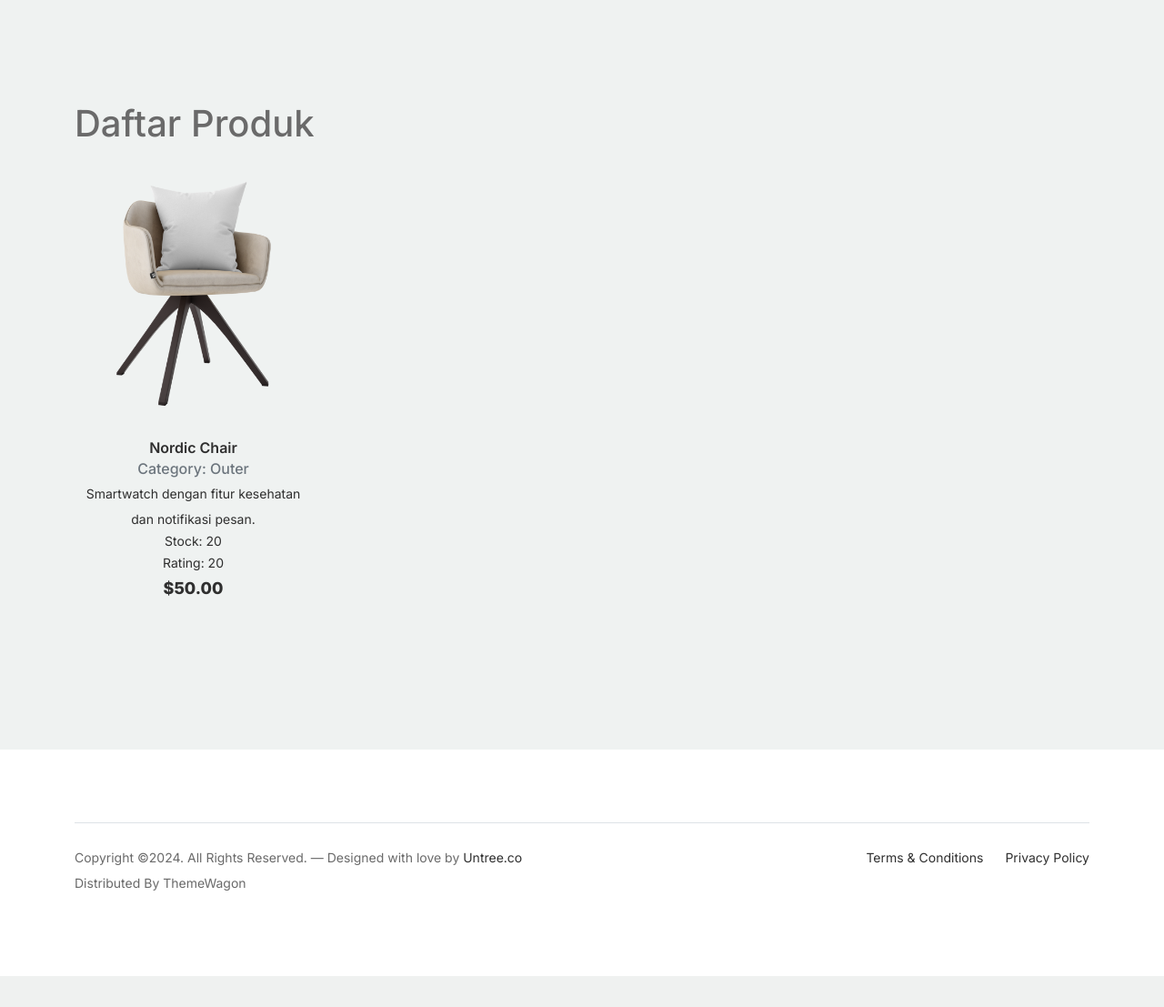
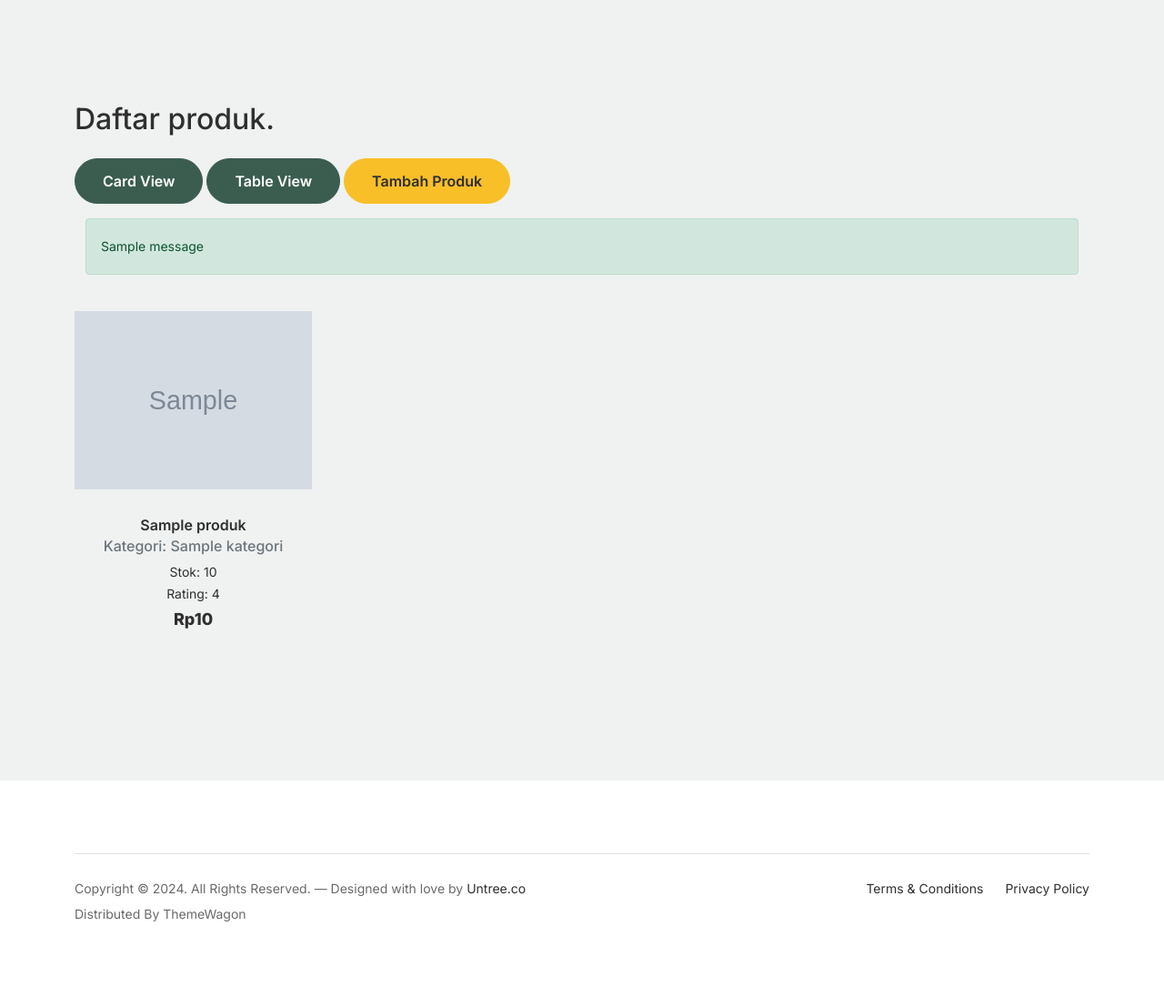
Before and after one commit to nabillassyfa/web-Olshop, a Python web app: template Admin/templates/index.html in a window 1280 px wide. Shown: the part 84-1191 px from the top of the page at 91% size. Before the commit the page ends 1157 px from the top, so only its background shows below. Run offline with Jinja, Linux system fonts and the light colour scheme; the template is opened without the code that fills it: most values are stand-ins (such as "Sample title", 1, 10 or a date in 2020); grey boxes marked "Sample" are stand-in pictures; one stand-in notice (Sample message) is shown.

Commit message:
admin produk

```diff
--- a/Admin/templates/index.html
+++ b/Admin/templates/index.html
@@ -1,15 +1,6 @@
-<!-- /*
-* Bootstrap 5
-* Template Name: Furni
-* Template Author: Untree.co
-* Template URI: https://untree.co/
-* License: https://creativecommons.org/licenses/by/3.0/
-*/ -->
 <!doctype html>
 <html lang="en">
 
-<!-- Mirrored from themewagon.github.io/furni/ by HTTrack Website Copier/3.x [XR&CO'2014], Sun, 03 Nov 2024 13:31:58 GMT -->
-<!-- Added by HTTrack --><meta http-equiv="content-type" content="text/html;charset=utf-8" /><!-- /Added by HTTrack -->
 <head>
   <meta charset="utf-8">
   <meta name="viewport" content="width=device-width, initial-scale=1, shrink-to-fit=no">
@@ -25,17 +16,24 @@
   <link href="{{ url_for('static', filename='css/tiny-slider.css') }}" rel="stylesheet">
   <link href="{{ url_for('static', filename='css/style.css') }}" rel="stylesheet">
   <title>Fashion Admin</title>
+
+  <style>
+    /* Style adjustments for table view */
+    #productTable {
+      display: none;
+    }
+  </style>
 </head>
 
 <body>
 
   <!-- Start Header/Navigation -->
   <nav class="custom-navbar navbar navbar navbar-expand-md navbar-dark bg-dark" arial-label="Furni navigation bar">
-
     <div class="container">
       <a class="navbar-brand" href="{{ url_for('index') }}">Fashion<span>.</span></a>
 
-				<button class="navbar-toggler" type="button" data-bs-toggle="collapse" data-bs-target="#navbarsFurni" aria-controls="navbarsFurni" aria-expanded="false" aria-label="Toggle navigation">
+      <button class="navbar-toggler" type="button" data-bs-toggle="collapse" data-bs-target="#navbarsFurni"
+        aria-controls="navbarsFurni" aria-expanded="false" aria-label="Toggle navigation">
         <span class="navbar-toggler-icon"></span>
       </button>
 
@@ -51,23 +49,125 @@
   </nav>
   <!-- End Header/Navigation -->
 
+
+
   <div class="product-section">
     <div class="container">
-                <h1 class="mb-3">Daftar Produk</h1>
+      <h2 class="mb-4 section-title">Daftar produk.</h2>
+      <div class="mb-4">
+        <!-- Toggle Button -->
+        <button onclick="toggleView('list')" class="btn btn-primary">Card View</button>
+        <button onclick="toggleView('table')" class="btn btn-primary">Table View</button>
+		<button class="btn btn-secondary" data-bs-toggle="modal" data-bs-target="#tambahProdukModal">Tambah Produk</button>
+		  <!-- Modal Tambah Produk -->
+		  <div class="modal fade" id="tambahProdukModal" tabindex="-1" aria-labelledby="tambahProdukModalLabel" aria-hidden="true">
+			<div class="modal-dialog">
+			  <div class="modal-content">
+				<div class="modal-header">
+				  <h5 class="modal-title" id="tambahProdukModalLabel">Tambah Produk</h5>
+				  <button type="button" class="btn-close" data-bs-dismiss="modal" aria-label="Close"></button>
+				</div>
+				<div class="modal-body">
+				  <form action="{{ url_for('tambah_produk') }}" method="POST">
+					<div class="mb-3">
+					  <label for="nama" class="form-label">Nama Produk</label>
+					  <input type="text" class="form-control" id="nama" name="nama" required>
+					</div>
+					<div class="mb-3">
+					  <label for="kategori" class="form-label">Kategori</label>
+					  <input type="text" class="form-control" id="kategori" name="kategori" required>
+					</div>
+					<div class="mb-3">
+					  <label for="stok" class="form-label">Stok</label>
+					  <input type="number" class="form-control" id="stok" name="stok" required>
+					</div>
+					<div class="mb-3">
+					  <label for="stok" class="form-label">Deskripsi</label>
+					  <input type="text" class="form-control" id="deskripsi" name="deskripsi" required>
+					</div>
+					<div class="mb-3">
+					  <label for="rating" class="form-label">Rating</label>
+					  <input type="number" step="0.1" class="form-control" id="rating" name="rating" required>
+					</div>
+					<div class="mb-3">
+					  <label for="harga" class="form-label">Harga</label>
+					  <input type="number" class="form-control" id="harga" name="harga" required>
+					</div>
+					<div class="mb-3">
+					  <label for="gambar" class="form-label">URL Gambar</label>
+					  <input type="text" class="form-control" id="gambar" name="gambar" required>
+					</div>
+					<button type="submit" class="btn btn-primary">Tambah Produk</button>
+				  </form>
+				</div>
+			  </div>
+			</div>
+		  </div>
+
+		  <!-- Flash Message Display -->
+		  {% with messages = get_flashed_messages() %}
+			{% if messages %}
+			  <div class="container mt-3">
+				{% for message in messages %}
+				  <div class="alert alert-success">{{ message }}</div>
+				{% endfor %}
+			  </div>
+			{% endif %}
+		  {% endwith %}
+      </div>
+
+      <!-- List/Card View -->
+      <div id="productList">
         <div class="row">
-
+          {% for produk in produk %}
           <div class="col-12 col-md-4 col-lg-3 mb-5 mb-md-0 mt-3">
-						<a class="product-item" href="cart.html">
-							<img src="{{ url_for('static', filename='images/product-1.png') }}" class="img-fluid product-thumbnail">
-							<h3 class="product-title">Nordic Chair</h3>
-                            <h6 class="card-subtitle mb-2 text-muted">Category: Outer</h6>
-                            <p class="card-subtitle">Smartwatch dengan fitur kesehatan dan notifikasi pesan.</p>
-                            <p class="card-subtitle">Stock: 20</p>
-                            <p class="card-subtitle">Rating: 20</p>
-							<strong class="product-price">$50.00</strong>
+            <a class="product-item" href="#">
+              <img src="{{ produk['gambar'] }}" class="img-fluid product-thumbnail">
+              <h3 class="product-title">{{ produk.nama }}</h3>
+              <h6 class="card-subtitle mb-2 text-muted">Kategori: {{ produk.kategori }}</h6>
+              <p class="card-subtitle">Stok: {{ produk.stok }}</p>
+              <p class="card-subtitle">Rating: {{ produk.rating }}</p>
+              <strong class="product-price">Rp{{ "{:,.0f}".format(produk.harga) }}</strong>
             </a>
           </div>
+          {% endfor %}
+        </div>
+      </div>
 
+      <!-- Table View -->
+		<div id="productTable">
+			<table class="table table-bordered">
+			<thead>
+				<tr>
+				<th>Gambar</th>
+				<th>Nama</th>
+				<th>Kategori</th>
+				<th>Stok</th>
+				<th>Deskripsi</th>
+				<th>Rating</th>
+				<th>Harga</th>
+				<th>Aksi</th> <!-- Action column -->
+				</tr>
+			</thead>
+			<tbody>
+				{% for produk in produk %}
+				<tr>
+				<td><img src="{{ produk['gambar'] }}" alt="{{ produk.nama }}" class="img-fluid" style="max-width: 80px;"></td>
+				<td>{{ produk.nama }}</td>
+				<td>{{ produk.kategori }}</td>
+				<td>{{ produk.stok }}</td>
+				<td>{{ produk.deskripsi }}</td>
+				<td>{{ produk.rating }}</td>
+				<td>Rp{{ "{:,.0f}".format(produk.harga) }}</td>
+				<td>
+					<form action="{{ url_for('hapus_produk', produk_id=produk['_id']) }}" method="POST" style="display: inline;">
+					<button type="submit" class="btn btn-danger">Hapus</button>
+					</form>
+				</td>
+				</tr>
+				{% endfor %}
+			</tbody>
+			</table>
 		</div>
     </div>
   </div>
@@ -79,28 +179,40 @@
       <div class="border-top copyright">
         <div class="row pt-4">
           <div class="col-lg-6">
-							<p class="mb-2 text-center text-lg-start">Copyright &copy;<script>document.write(new Date().getFullYear());</script>. All Rights Reserved. &mdash; Designed with love by <a href="https://untree.co/">Untree.co</a> Distributed By <a hreff="https://themewagon.com">ThemeWagon</a>  <!-- License information: https://untree.co/license/ --></p>
+            <p class="mb-2 text-center text-lg-start">Copyright &copy;
+              <script>document.write(new Date().getFullYear());</script>. All Rights Reserved. &mdash; Designed with
+              love by <a href="https://untree.co/">Untree.co</a> Distributed By <a hreff="https://themewagon.com">ThemeWagon</a>
+            </p>
           </div>
-
           <div class="col-lg-6 text-center text-lg-end">
             <ul class="list-unstyled d-inline-flex ms-auto">
               <li class="me-4"><a href="#">Terms &amp; Conditions</a></li>
               <li><a href="#">Privacy Policy</a></li>
             </ul>
           </div>
-
         </div>
       </div>
-
     </div>
   </footer>
   <!-- End Footer Section -->
-
 
   <script src="{{ url_for('static', filename='js/bootstrap.bundle.min.js') }}"></script>
   <script src="{{ url_for('static', filename='js/tiny-slider.js') }}"></script>
   <script src="{{ url_for('static', filename='js/custom.js') }}"></script>
 
+  <script>
+    function toggleView(view) {
+      const productList = document.getElementById('productList');
+      const productTable = document.getElementById('productTable');
+      if (view === 'table') {
+        productList.style.display = 'none';
+        productTable.style.display = 'block';
+      } else {
+        productList.style.display = 'block';
+        productTable.style.display = 'none';
+      }
+    }
+  </script>
 </body>
 
 </html>
```
Also changed, not shown: Admin/koneksi.py (+52 -4 lines). Lines whose indentation alone changed are shown as unchanged.
